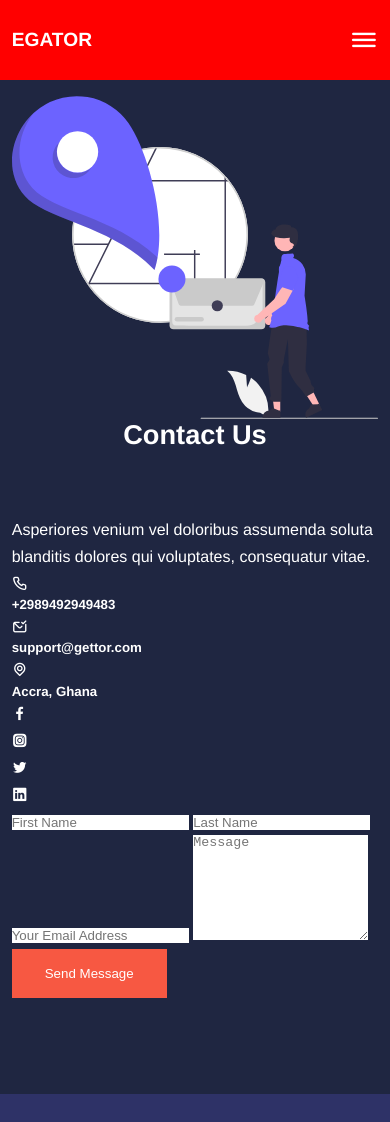
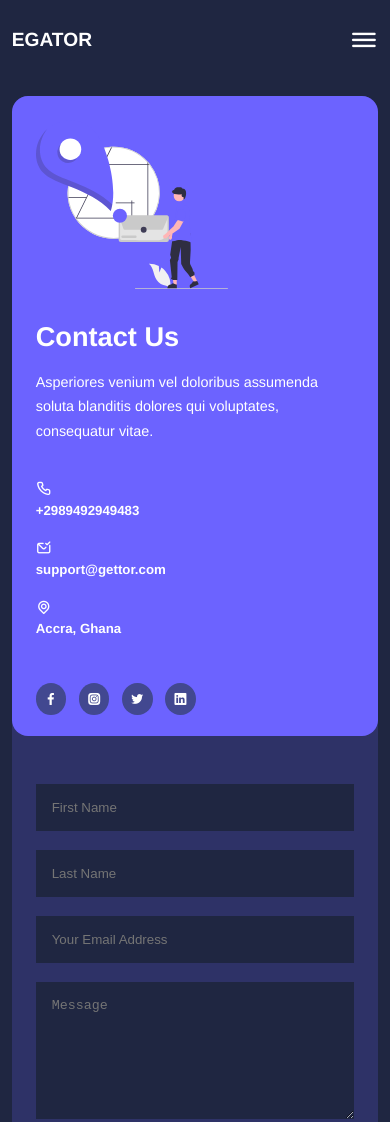
Before and after one commit to MosesAdaeze/School-Website, a plain HTML site: page contact.html in a window 390 px wide. Shown: the top 1122 px of the page. Drawn offline with nearby package versions, Linux system fonts and the light colour scheme.

Commit message:
School Webpage

```diff
--- a/contact.css
+++ b/contact.css
@@ -0,0 +1,141 @@
+.contact__container {
+    background: var(--color-bg1);
+    padding: 4rem;
+    display: grid;
+    grid-template-columns: 40% 60%;
+    gap: 4rem;
+    height: 30rem;
+    margin: 7rem auto;
+    border-radius: 1rem;
+}
+
+/* ------------ ASIDE --------------- */
+
+.contact__aside {
+    background: var(--color-primary);
+    padding: 3rem;
+    border-radius: 1rem;
+    position: relative;
+    bottom: 10rem;
+}
+
+.aside__image {
+    width: 12rem;
+    margin-bottom: 2rem;
+}
+
+.contact__aside h2 {
+    text-align: left;
+    margin-bottom: 1rem;
+}
+
+.contact__aside p {
+    font-size: 0.9rem;
+    margin-bottom: 2rem;
+}
+
+.contact__details li {
+    display: grid;
+    align-items: center;
+    margin-bottom: 1rem;
+}
+
+.contact__socials {
+    display: flex;
+    gap: 0.8rem;
+    margin-top: 3rem;
+}
+
+.contact__socials a {
+    background: var(--color-bg2);
+    padding: 0.5rem;
+    border-radius: 50%;
+    font-size: 0.9rem;
+    transition: var(--transition);
+}
+
+.contact__socials a:hover {
+    background: transparent;
+}
+
+/* ------------ FORM --------------- */
+.contact__form {
+    display: flex;
+    flex-direction: column;
+    gap: 1.2rem;
+    margin-right: 4rem;
+}
+
+.form__name {
+    display: flex;
+    gap: 1.2rem;
+}
+
+.contact__form input[type="text"] {
+    width: 50%;
+}
+
+input, textarea {
+    width: 100%;
+    padding: 1rem;
+    background: var(--color-bg);
+    color: var(--color-white);
+}
+
+.contact__form .btn {
+    width: max-content;
+    margin-top: 1rem;
+    cursor: pointer;
+}
+
+/* -------------- MEDIA QUERIES (TABLET) ---------------------  */
+
+@media screen and (max-width: 1024px) {
+    .contact {
+        padding-bottom: 0;
+    }
+
+    .contact__container {
+        gap: 1.5rem;
+        margin-top: 3rem;
+        height: auto;
+        padding: 1.5rem;
+    }
+
+    .contact__aside {
+        width: auto;
+        padding: 1.5rem;
+        bottom: 0;
+    }
+
+    .contact__form {
+        align-self: center;
+        margin-right: 1.5rem;
+    }
+}
+
+
+/* -------------- MEDIA QUERIES (Phone) ---------------------  */
+
+@media screen and (max-width: 600px) {
+    .contact__container {
+        grid-template-columns: 1fr;
+        gap: 3rem;
+        margin-top: 0;
+        padding: 0;
+    }
+
+    .contact__form {
+        margin: 0 1.5rem 3rem;
+    }
+
+    .form__name {
+        flex-direction: column;
+    }
+
+    .form__name input[type="text"] {
+        width: 100%;
+    }
+}
+
+/* END  */
--- a/contact.html
+++ b/contact.html
@@ -63,7 +63,7 @@
 
 
 
-            <form>
+            <form class="contact__form">
                 <div class="form__name">
                     <input type="text" name="First Name" placeholder="First Name" required>
                     <input type="text" name="Last Name" placeholder="Last Name" required>
--- a/style.css
+++ b/style.css
@@ -105,7 +105,7 @@ img {
 
 /* .................................. */
 nav {
-    background: red;
+    background: transparent;
     width: 100vw;
     height: 5rem;
     position: fixed;
```
Also changed, not shown: index.html (+7 -1 lines).
